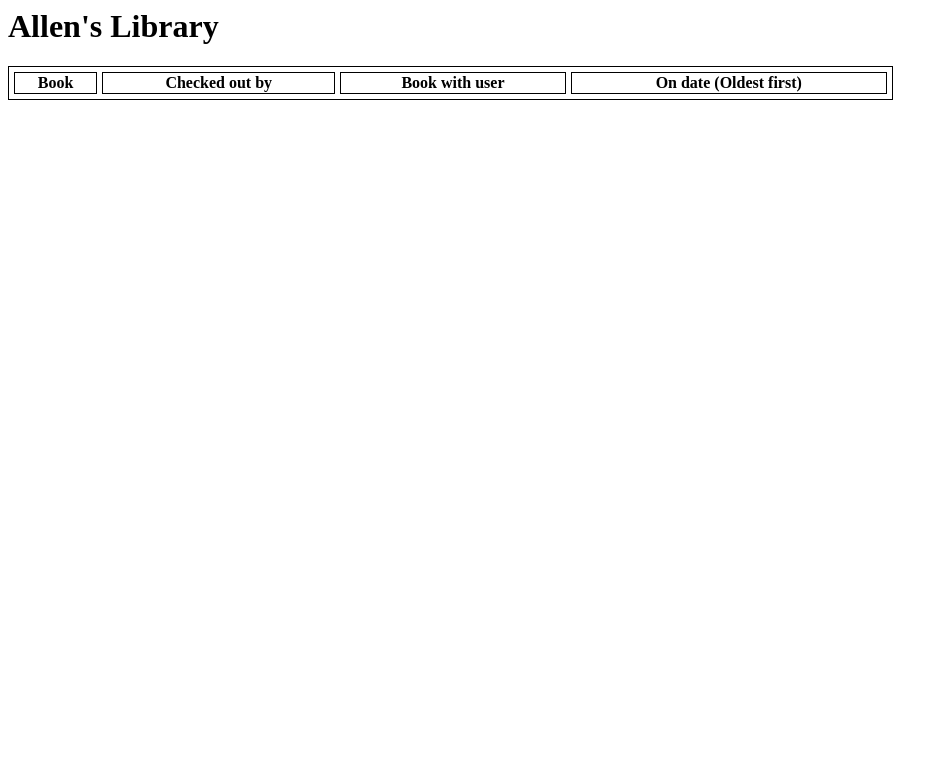
After one commit to Spitfire22/PdxCodeGuild, a Django app: page /library/bookhistory/ in a window 1280 px wide. The commit adds this page. Shown: the top 783 px of the page, without its empty margins (0-948 px from the left). Run offline with Django 3.2, Linux system fonts and the light colour scheme; lists and menus that the app fills with data are empty.

```diff
--- a/django/homepage/library/admin.py
+++ b/django/homepage/library/admin.py
@@ -1,7 +1,8 @@
 from django.contrib import admin
 
-from .models import TheLibrary
+from .models import Book, UserCheckout
 
 
 
-admin.site.register(TheLibrary)
+admin.site.register(Book)
+admin.site.register(UserCheckout)
--- /dev/null
+++ b/django/homepage/library/templates/library/bookhistory.html
@@ -0,0 +1,30 @@
+{% load static %}
+<head>
+    <link rel="stylesheet" type="text/css" href="{% static 'library/style.css' %}">
+</head>
+
+<body>
+    <h1> Allen's Library </h1>
+    <div>
+         <form action="{% url 'library:bookhistory' %}" method="post">
+            <table>
+                <tr>
+                    <th>Book</th>
+                    <th>Checked out by</th>
+                    <th>Book with user</th>
+                    <th>On date (Oldest first)</th>
+                </tr>
+
+                {% for this_book in library_books%}
+                <tr>
+                    <td>{{ this_book.book }}</td>
+                    <td>{{ this_book.user }}</td>
+                    <td>{{ this_book.checkout }}</td>
+                    <td>{{ this_book.timestamp }}</td>
+                </tr>
+                {% endfor %}
+            </table>
+         </form>
+    </div>
+
+</body>
--- a/django/homepage/library/urls.py
+++ b/django/homepage/library/urls.py
@@ -5,5 +5,6 @@ app_name = 'library'
 urlpatterns = [
     url(r'^$', views.index, name='index'),
     url(r'savebook/$', views.savebook, name='savebook'),
+    url(r'bookhistory/$', views.bookhistory, name='bookhistory'),
     # url(r'/redirect')
 ]
--- a/django/homepage/library/views.py
+++ b/django/homepage/library/views.py
@@ -1,36 +1,39 @@
 from django.shortcuts import render
 from django.http import HttpResponse, HttpResponseRedirect
 from django.urls import reverse
-from .models import TheLibrary
-from datetime import datetime
+from .models import Book, UserCheckout
+from django.utils import timezone
 
 def index(request):
-    library_books = TheLibrary.objects.all()
-
-    this_book = {'library_books': library_books}
+    library_books = Book.objects.all()
+    books_checkedout = UserCheckout.objects.all()
+    this_book = {'library_books': library_books,'books_checkedout':books_checkedout}
 
     return render(request, 'library/index.html', this_book)
 
 def savebook(request):
-    user_checkout = (request.POST['user_checkout'])
-
-    ## have datestamp change when checked in or out
-    ## change
-
-    library_books = TheLibrary.objects.all()
+    library_books = Book.objects.all()
+    user = request.POST['user_checkout']
     for book in library_books:
         if 'book'+str(book.id) in request.POST:
             print(book.id, ' is checked')
             if book.available == True:
-                book.timestamp = datetime.now()
-            book.available = False
+                book.available = False
+                checkout_book = UserCheckout(checkout=True, book=book, user=user, timestamp=timezone.now())
+                checkout_book.save()
         else:
             print(book.id, ' is unchecked')
             if book.available == False:
-                book.timestamp = datetime.now()
-            book.available = True
+                book.available = True
+                checkin_book = UserCheckout(checkout=False, book=book, user=user, timestamp=timezone.now())
+                checkin_book.save()
         book.save()
 
     # iterate through the books to see if the ID is contained within the POST dict
 
     return HttpResponseRedirect(reverse('library:index'))
+
+def bookhistory(request):
+    books_checkedout = UserCheckout.objects.all()
+    this_book = {'books_checkedout':books_checkedout}
+    return render(request, 'library/bookhistory.html', this_book)
```
Also changed, not shown: django/homepage/library/models.py (+13 -3 lines), django/homepage/library/templates/library/index.html (+22 -3 lines), django/homepage/db.sqlite3.
